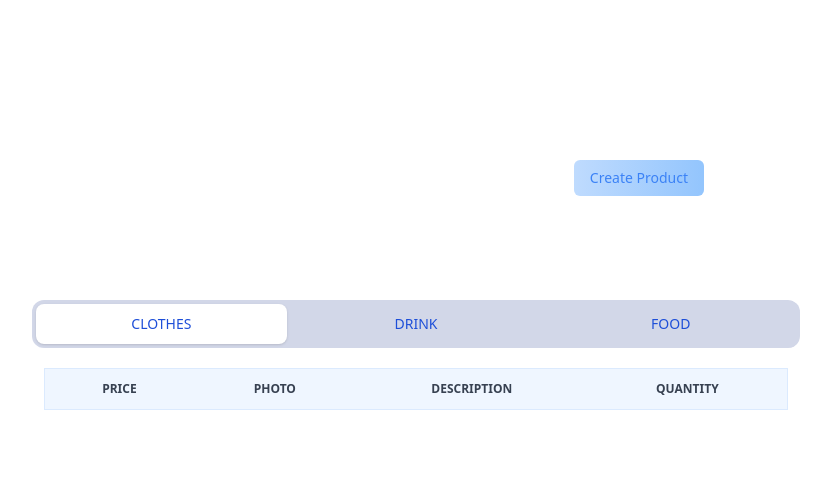
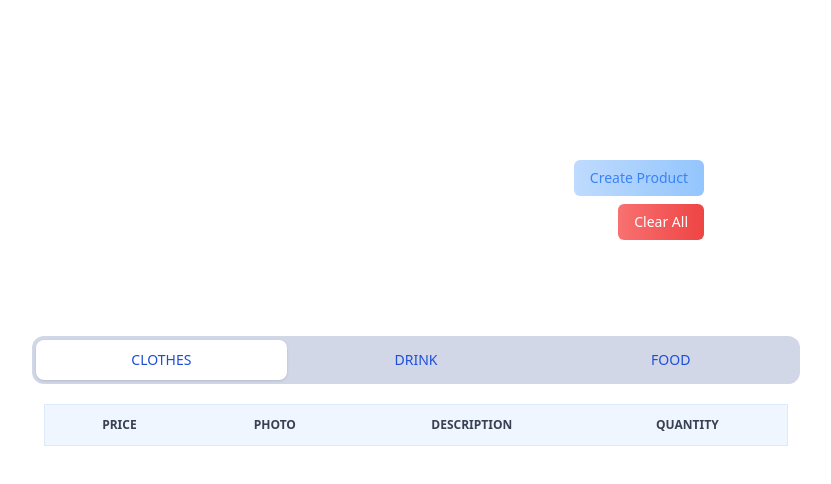
Before and after one commit to sevvalsaygat/product-management-panel-app, a Next.js app: page / in a window 1280 px wide. Shown: the top 484 px of the page, without its empty margins (224-1055 px from the left). Built offline with nearby package versions, Linux system fonts and the light colour scheme.

Commit message:
refactor: fixed bug

```diff
--- a/components/ProductModal/index.tsx
+++ b/components/ProductModal/index.tsx
@@ -20,18 +20,16 @@ const ProductModal = ({ isOpen, closeModal }: ProductModalPropTypes) => {
     setActiveScreen(1);
   }
 
+  function onCloseModal() {
+    closeModal();
+    setTimeout(() => {
+      setActiveScreen(0);
+    }, 400);
+  }
+
   return (
     <Transition appear show={isOpen} as={Fragment}>
-      <Dialog
-        as="div"
-        className="relative z-10"
-        onClose={() => {
-          closeModal();
-          setTimeout(() => {
-            setActiveScreen(0);
-          }, 400);
-        }}
-      >
+      <Dialog as="div" className="relative z-10" onClose={onCloseModal}>
         <Transition.Child
           as={Fragment}
           enter="ease-out duration-300"
@@ -63,7 +61,7 @@ const ProductModal = ({ isOpen, closeModal }: ProductModalPropTypes) => {
                   {activeScreen === 0 ? (
                     <OptionsScreen onSelectedOption={onSelectedOption} />
                   ) : (
-                    <FormScreen productType={productType!!} closeModal={closeModal} />
+                    <FormScreen productType={productType!!} closeModal={onCloseModal} />
                   )}
                 </div>
               </Dialog.Panel>
--- a/hooks/useProducts.tsx
+++ b/hooks/useProducts.tsx
@@ -8,6 +8,7 @@ import { ClothesProductType, FoodProductType, DrinkProductType } from '@types';
 type UseProductsReturnTypes = {
   products: Array<ClothesProductType | FoodProductType | DrinkProductType>;
   createProduct: (product: ClothesProductType | FoodProductType | DrinkProductType) => void;
+  clearAllProducts: () => void;
 };
 
 const ProductsContext = createContext<UseProductsReturnTypes>({} as UseProductsReturnTypes);
@@ -22,6 +23,10 @@ export const ProductsProvider: React.FC<React.PropsWithChildren> = ({ children }
     setProducts([...products, { ...product, id: nanoid() }]);
   }
 
+  function clearAllProducts() {
+    setProducts([]);
+  }
+
   useEffect(() => {
     window.localStorage.setItem(STORAGE_KEYS.PRODUCTS, JSON.stringify(products));
   }, [products]);
@@ -31,6 +36,7 @@ export const ProductsProvider: React.FC<React.PropsWithChildren> = ({ children }
       value={{
         products,
         createProduct,
+        clearAllProducts,
       }}
     >
       {children}
--- a/pages/index.tsx
+++ b/pages/index.tsx
@@ -1,8 +1,10 @@
 import { useState } from 'react';
 
+import { useProducts } from '@hooks';
 import { ProductModal, ProductTable } from '@components';
 
 export default function Home() {
+  const { clearAllProducts } = useProducts();
   let [isOpen, setIsOpen] = useState(false);
 
   function closeModal() {
@@ -16,7 +18,8 @@ export default function Home() {
   return (
     <div className="flex flex-col p-40">
       <ProductModal isOpen={isOpen} closeModal={closeModal} />
-      <div className="flex justify-end px-48 mb-10">
+      <div className="flex flex-col">
+        <div className="flex justify-end px-48 mb-2">
           <button
             type="button"
             onClick={openModal}
@@ -25,6 +28,17 @@ export default function Home() {
             Create Product
           </button>
         </div>
+        <div className="flex justify-end px-48 mb-8">
+          <button
+            type="button"
+            onClick={clearAllProducts}
+            className="rounded-md w-fit px-4 py-2 text-sm font-medium text-white text-13 bg-gradient-to-r from-red-400 to-red-500 hover:text-gray-100"
+          >
+            Clear All
+          </button>
+        </div>
+      </div>
+
       <ProductTable products={[]} />
     </div>
   );
```
Lines whose indentation alone changed are shown as unchanged.
